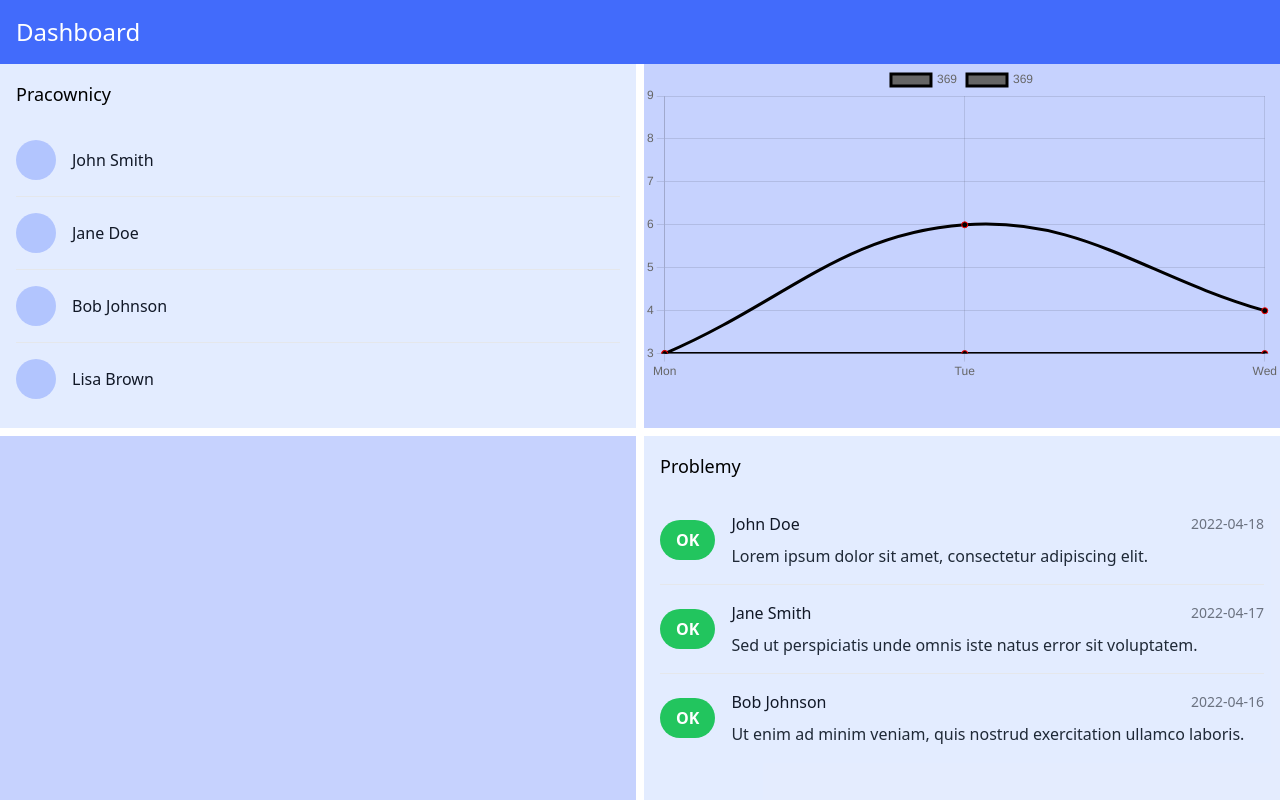
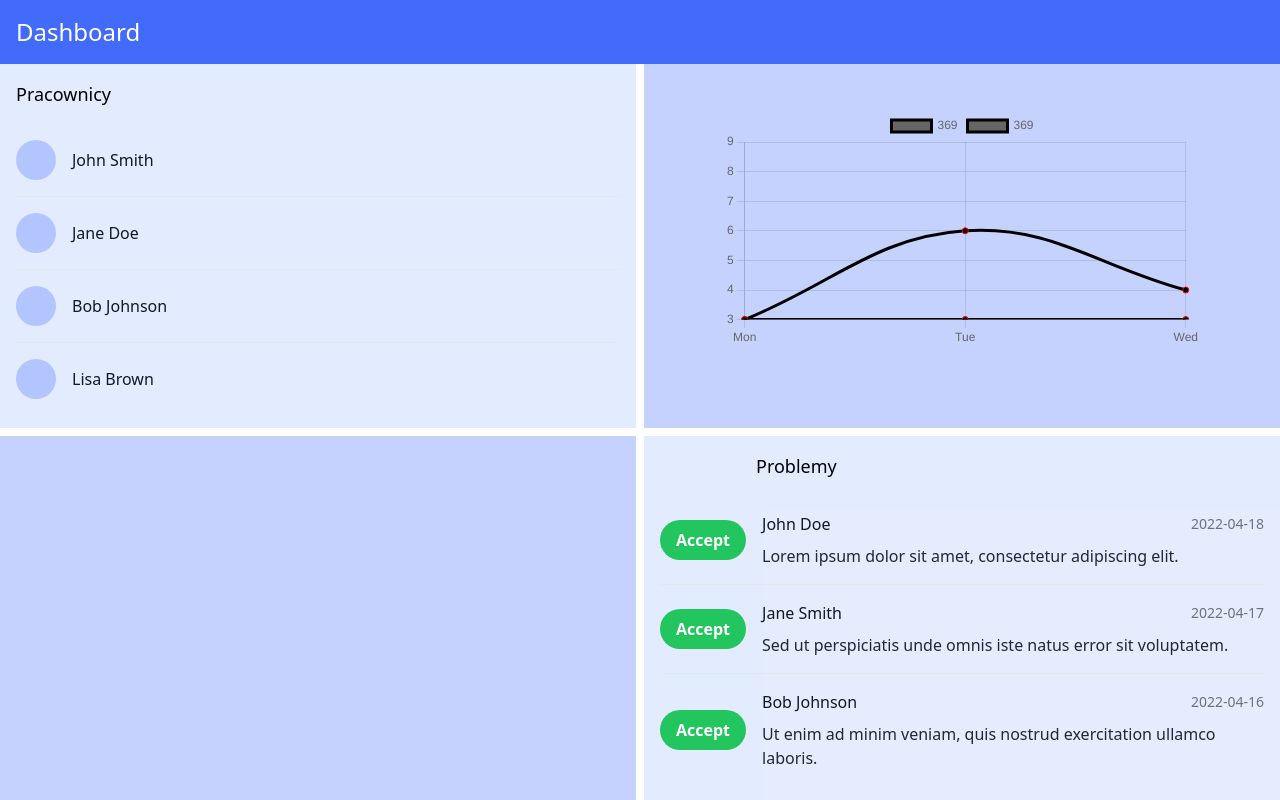
Before and after one commit to Percival33/BHL2023, a React (Create React App) app in the folder dashboard/: page / in a window 1280 px wide. Built offline with nearby package versions, Linux system fonts and the light colour scheme.

Commit message:
added accept problem option

```diff
--- a/dashboard/src/App.js
+++ b/dashboard/src/App.js
@@ -11,7 +11,7 @@ const App = () => {
       <Header />
       <div className="grid grid-cols-2 grid-rows-2 gap-2 h-screen">
         <div className="bg-bluesuperlight"><EmployeeList /></div>
-        <div className="bg-bluelight"><OrderChart/></div>
+        <div className="bg-bluelight h-full flex justify-center items-center"><OrderChart/></div>
         <div className="bg-bluelight"></div>
         <div className="bg-bluesuperlight"><ProblemList /></div>
       </div>
--- a/dashboard/src/components/OrderChart/OrderChart.js
+++ b/dashboard/src/components/OrderChart/OrderChart.js
@@ -58,7 +58,7 @@ const OrderChart = () => {
   }
 
   return (
-    <div>
+    <div className='w-3/4 h-3/4'>
       <Line
         data={data}
         options={options}
--- a/dashboard/src/components/Problems/ProblemList.js
+++ b/dashboard/src/components/Problems/ProblemList.js
@@ -1,56 +1,73 @@
 import React, { useState } from 'react';
 import ProblemModal from './ProblemModal';
 
-const problems = [
+const ProblemList = () => {
+  const [problems, setProblems] = useState([
     {
       id: 1,
       author: 'John Doe',
       content: 'Lorem ipsum dolor sit amet, consectetur adipiscing elit.',
       date: '2022-04-18',
+      solved: false
     },
     {
       id: 2,
       author: 'Jane Smith',
       content: 'Sed ut perspiciatis unde omnis iste natus error sit voluptatem.',
       date: '2022-04-17',
+      solved: false
     },
     {
       id: 3,
       author: 'Bob Johnson',
       content: 'Ut enim ad minim veniam, quis nostrud exercitation ullamco laboris.',
       date: '2022-04-16',
+      solved: false
     },
-];
-
-const ProblemList = () => {
+  ])
   const [showModal, setShowModal] = useState(false)
   const [problem, setProblem] = useState({
     id: null,
     author: null,
-    content: 'Ut enim ad minim veniam, quis nostrud exercitation ullamco laboris.',
-    date: '2022-04-16',
+    content: null,
+    date: null,
+    solved: false
   },)
 
-  const handleProblemClick = (problem) => {
+  const handleProblemCheck = (problem) => {
     setProblem(problem)
 
     setShowModal(true)
   }
 
+  const handleProblemSolve = (problem) => {
+    setProblem(problem)
+
+    setProblems(prevProblems => {
+      return prevProblems.map(p => {
+        if (p.id === problem.id) {
+          return { ...p, solved: !problem.solved };
+        } else {
+          return p;
+        }
+      });
+    });
+
+    //setShowModal(true)
+  }
+
   return (
     <div className="bg-bluesuperlight h-full flex flex-col p-4">
-      <h2 className="text-lg font-nunitobold mb-4">Problemy</h2>
+      <h2 className="text-lg font-nunitobold mb-4 ml-24">Problemy</h2>
       <ul className="flex-1 divide-y divide-gray-200 overflow-y-auto">
         {problems.map((problem) => (
-          <li
-            key={problem.id}
-            className="py-4 active:scale-95 transition duration-150 cursor-pointer flex items-center justify-between"
-            onClick={handleProblemClick}
-          >
-            <button className="px-4 py-2 rounded-full bg-green-500 text-white font-semibold text-sm lg:text-base">
-              OK
+          <li key={problem.id} className="py-4 transition flex items-center">
+            <div className="mr-4">
+              <button className="px-4 py-2 rounded-full bg-green-500 text-white font-semibold text-sm lg:text-base" onClick={()=>handleProblemSolve(problem)}>
+                {problem.solved ? 'Solved' : 'Accept'}
               </button>
-            <div className="flex flex-col space-y-2 flex-1 ml-4">
+            </div>
+            <div className="flex flex-col space-y-2 flex-1 duration-150 cursor-pointer active:scale-95" onClick={()=>handleProblemCheck(problem)}>
               <div className="flex items-center justify-between">
                 <p className="text-gray-900 font-nunitobold">{problem.author}</p>
                 <p className="text-gray-500 text-sm">{problem.date}</p>
@@ -59,6 +76,7 @@ const ProblemList = () => {
             </div>
           </li>
         ))}
+
       </ul>
       {showModal ? <ProblemModal setShowModal={setShowModal} problem={problem} /> : null}
     </div>
--- a/dashboard/src/components/Problems/ProblemModal.js
+++ b/dashboard/src/components/Problems/ProblemModal.js
@@ -1,6 +1,6 @@
 
 export default function ProblemModal({ setShowModal, problem }) {
-
+    console.log(problem)
     return (
         <>
             <div className="justify-center items-center flex overflow-x-hidden overflow-y-auto fixed inset-0 z-50 outline-none focus:outline-none">
@@ -9,7 +9,7 @@ export default function ProblemModal({ setShowModal, problem }) {
                     <div className="border-0 shadow-lg relative flex flex-col w-full bg-white outline-none focus:outline-none">
                         {/*header*/}
                         <div className="flex items-start justify-between p-5 border-b border-solid border-slate-200 rounded-t">
-                            <h3 className="text-3xl font-nunitobold overflow-ellipsis max-w-xs">
+                            <h3 className="text-3xl font-nunito overflow-ellipsis max-w-xs">
                                 {problem.author}
                             </h3>
                         </div>
@@ -18,11 +18,17 @@ export default function ProblemModal({ setShowModal, problem }) {
                             <p className='text-gray-500 my-4'>
                                 {problem.content}
                             </p>
+                            <p className='text-gray-500 my-4'>
+                                {problem.date}
+                            </p>
+                            <p className='text-gray-500 my-4'>
+                                {problem.solved ? 'SOLVED': 'SOLVE'}
+                            </p>
                         </div>
                         {/*footer*/}
                         <div className="flex items-center justify-end p-6 border-t border-solid border-slate-200 rounded-b">
                             <button
-                                className="text-red-500 background-transparent font-nunitobold uppercase px-6 py-2 text-sm outline-none focus:outline-none mr-1 mb-1 ease-linear transition-all duration-150"
+                                className="text-red-500 background-transparent font-nunito uppercase px-6 py-2 text-sm outline-none focus:outline-none mr-1 mb-1 ease-linear transition-all duration-150"
                                 type="button"
                                 onClick={() => setShowModal(false)}
                             >
--- /dev/null
+++ b/package.json
@@ -0,0 +1,5 @@
+{
+  "dependencies": {
+    "@heroicons/react": "^2.0.17"
+  }
+}
```
Also changed, not shown: 1 other file (tests, documents, lock files or other folders). Lines whose indentation alone changed are shown as unchanged.
